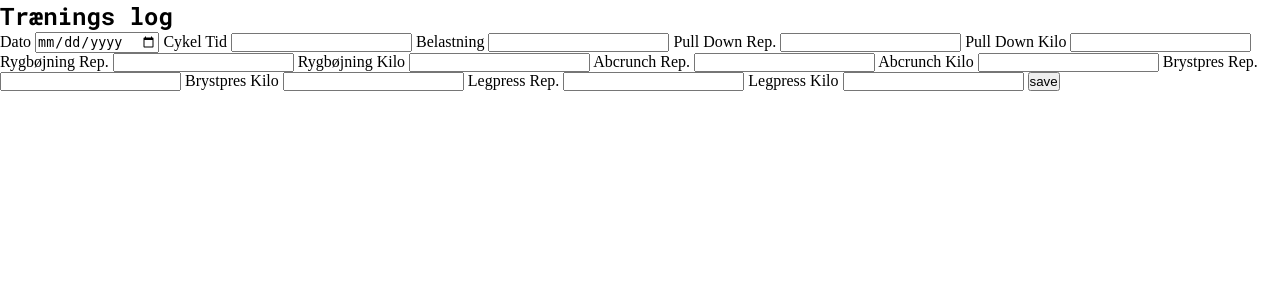
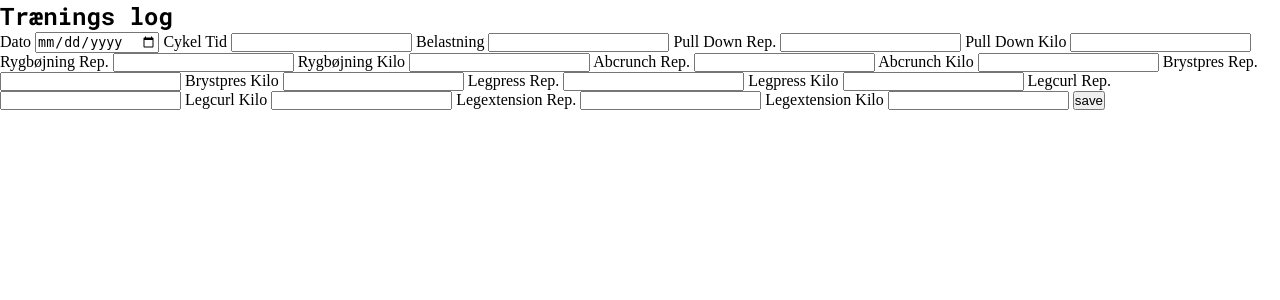
Before and after one commit to LasseLykke/heartbeat, a PHP site: the page made by træningsForm.php in a window 1280 px wide. Shown: the top 300 px of the page. Run offline with PHP 8.4, Linux system fonts and the light colour scheme; the visitor is signed in with stand-in values (Sample User, id 1).

Commit message:
added more points

```diff
--- a/træningsForm.php
+++ b/træningsForm.php
@@ -18,6 +18,10 @@ if ($_SERVER["REQUEST_METHOD"] == "POST") {
     $brystpresKilo = htmlspecialchars($_POST["brystpresKilo"]);
     $legpressRep = htmlspecialchars($_POST["legpressRep"]);
     $legpressKilo = htmlspecialchars($_POST["legpressKilo"]);
+    $legcurlRep = htmlspecialchars($_POST["legcurlRep"]);
+    $legcurlKilo = htmlspecialchars($_POST["legcurlKilo"]);
+    $legextensionRep = htmlspecialchars($_POST["legextensionRep"]);
+    $legextensionKilo = htmlspecialchars($_POST["legextensionKilo"]);
 
 
     if ($workoutDates) {
@@ -25,7 +29,10 @@ if ($_SERVER["REQUEST_METHOD"] == "POST") {
 
 
 
-    $sql = "INSERT INTO workout (workoutDates, cykelTid, cykelBelastning, pulldownRep, pulldownKilo, rygbøjningRep, rygbøjningKilo, abcrunchRep, abcrunchKilo, brystpresRep, brystpresKilo, legpressRep, legpressKilo) VALUES (?,?,?,?,?,?,?,?,?,?,?,?,?)";
+    $sql = "INSERT INTO workout
+    (workoutDates, cykelTid, cykelBelastning, pulldownRep, pulldownKilo, rygbøjningRep, rygbøjningKilo, abcrunchRep,
+     abcrunchKilo, brystpresRep, brystpresKilo, legpressRep, legpressKilo, legcurlRep, legcurlKilo, legextensionRep, legextensionKilo)
+     VALUES (?,?,?,?,?,?,?,?,?,?,?,?,?,?,?,?,?)";
 
     $stmt = $mysqli->prepare($sql);
 
@@ -33,7 +40,7 @@ if ($_SERVER["REQUEST_METHOD"] == "POST") {
         die("Error: " . $mysqli->error);
     }
 
-    $stmt->bind_param("sssssssssssss", $workoutDates, $cykelTid, $cykelBelastning, $pulldownRep, $pulldownKilo, $rygbøjningRep, $rygbøjningKilo, $abcrunchRep, $abcrunchKilo, $brystpresRep, $brystpresKilo, $legpressRep, $legpressKilo);
+    $stmt->bind_param("sssssssssssssssss", $workoutDates, $cykelTid, $cykelBelastning, $pulldownRep, $pulldownKilo, $rygbøjningRep, $rygbøjningKilo, $abcrunchRep, $abcrunchKilo, $brystpresRep, $brystpresKilo, $legpressRep, $legpressKilo, $legcurlRep, $legcurlKilo, $legextensionRep, $legextensionKilo);
     $stmt->execute();
 
     // Commit the transaction if the first statement executed successfully
@@ -117,6 +124,20 @@ if ($_SERVER["REQUEST_METHOD"] == "POST") {
                 <label for="legpressKilo">Legpress Kilo</label>
                 <input type="text" id="legpressKilo" name="legpressKilo">
 
+                <!-- LEGCURL -->
+                <label for="legcurlRep">Legcurl Rep.</label>
+                <input type="number" id="legcurlRep" name="legcurlRep">
+
+                <label for="legpressKilo">Legcurl Kilo</label>
+                <input type="text" id="legpcurlKilo" name="legcurlKilo">
+
+                <!-- LEGEXTENSION -->
+                <label for="legextensionRep">Legextension Rep.</label>
+                <input type="number" id="legextensionRep" name="legextensionRep">
+
+                <label for="legpressKilo">Legextension Kilo</label>
+                <input type="text" id="legpextensionKilo" name="legextensionKilo">
+
 
 
 
```
